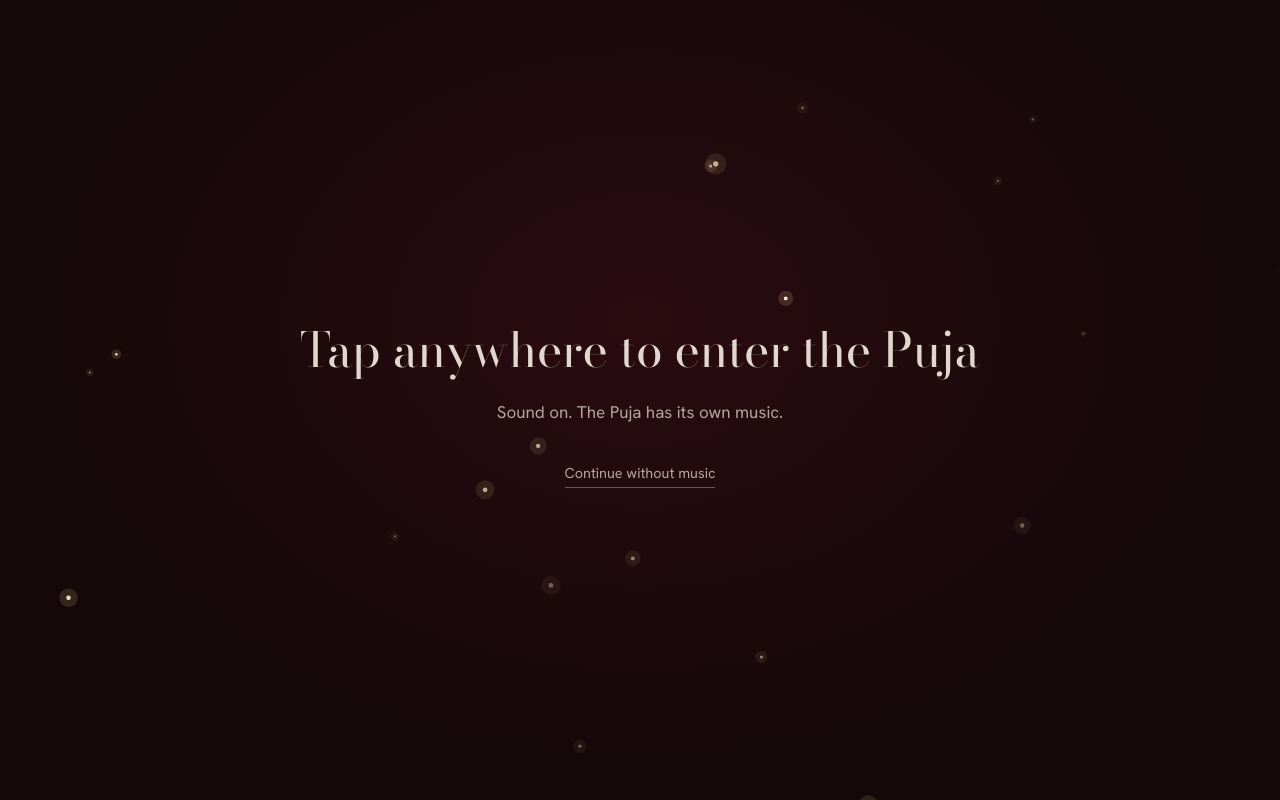
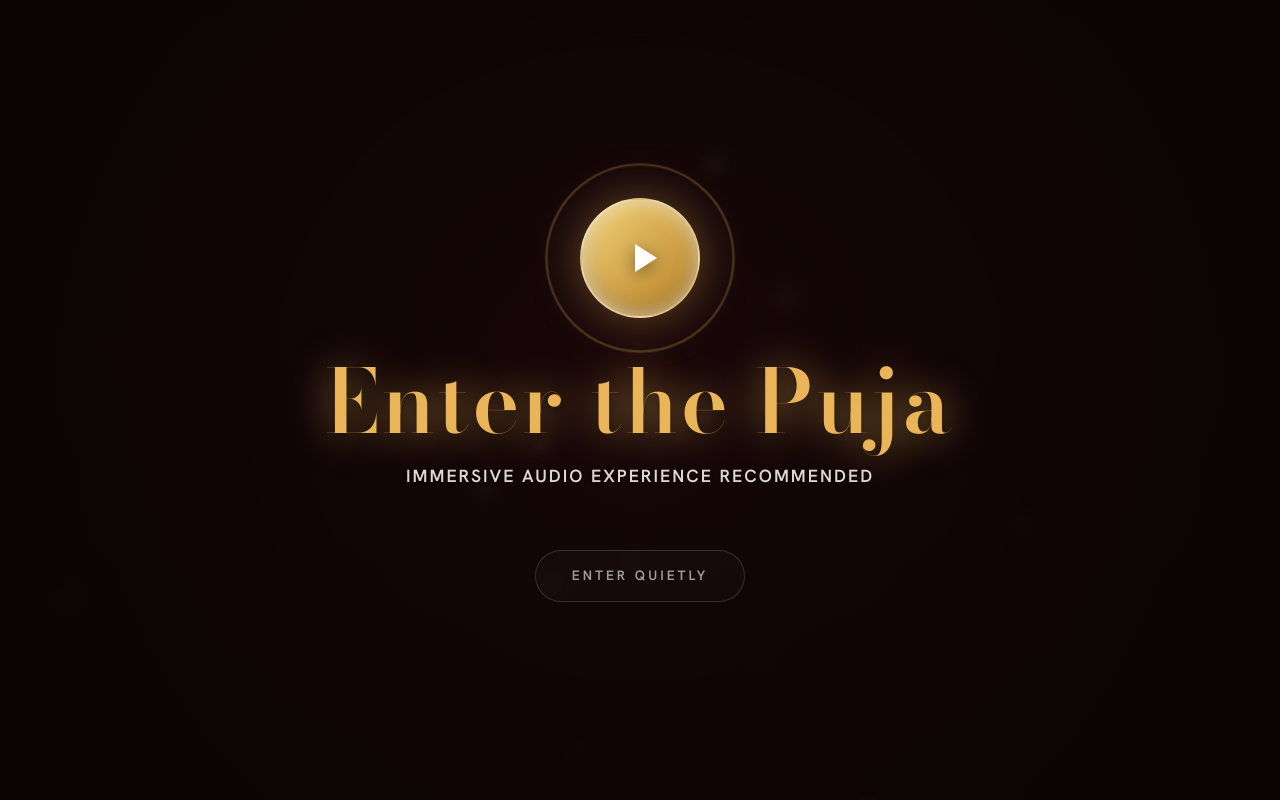
Before and after one commit to Arpan-156/pujo, a React (Vite) app: page / in a window 1280 px wide. Built offline with nearby package versions, Linux system fonts and the light colour scheme; a web font is replaced by a local one.

Commit message:
feat: enhance Loader component with new tap interface and improved styles

```diff
--- /dev/null
+++ b/fix_entrance_css2.cjs
@@ -0,0 +1,6 @@
+const fs = require('fs');
+let css = fs.readFileSync('src/styles/entrance.css', 'utf8');
+
+css = css.replace('.tap-skip:hover::before { transform: translateX(100%); } 50% { opacity: 1; } }', '.tap-skip:hover::before { transform: translateX(100%); }');
+
+fs.writeFileSync('src/styles/entrance.css', css, 'utf8');
--- a/src/components/Entrance.tsx
+++ b/src/components/Entrance.tsx
@@ -54,9 +54,19 @@ export function Loader({ onDone }: { onDone: () => void }) {
         <p className="loader-pct">{pct}%</p>
       </div>
       <div className={`loader-tap ${needsTap ? 'in' : ''}`}>
-        <p className="tap-main">Tap anywhere to enter the Puja</p>
-        <p className="tap-sub">Sound on. The Puja has its own music.</p>
-        <button className="tap-skip" onClick={(e) => { e.stopPropagation(); enter(false); }}>Continue without music</button>
+        <div className="tap-ring-wrap">
+          <div className="tap-ring"></div>
+          <div className="tap-ring-inner">
+             <svg viewBox="0 0 24 24" className="tap-play"><path fill="currentColor" d="M8 5v14l11-7z"/></svg>
+          </div>
+        </div>
+        <div className="tap-content">
+          <h2 className="tap-main">Enter the Puja</h2>
+          <p className="tap-sub">Immersive audio experience recommended</p>
+        </div>
+        <button className="tap-skip" onClick={(e) => { e.stopPropagation(); enter(false); }}>
+          Enter quietly
+        </button>
       </div>
     </div>
   );
--- a/src/styles/entrance.css
+++ b/src/styles/entrance.css
@@ -9,13 +9,40 @@
 .loader-bar { width: min(240px, 60vw); height: 2px; background: rgba(233, 181, 88, 0.2); overflow: hidden; }
 .loader-bar span { display: block; height: 100%; background: var(--gold); transform-origin: left; transition: transform 0.12s linear; }
 .loader-pct { font-variant-numeric: tabular-nums; color: var(--gold); font-size: 0.85rem; }
-.loader-tap { position: absolute; inset: 0; z-index: 2; display: flex; flex-direction: column; align-items: center; justify-content: center; gap: 10px; opacity: 0; pointer-events: none; transition: opacity 0.7s; padding: 24px; }
+.loader-tap { position: absolute; inset: 0; z-index: 2; display: flex; flex-direction: column; align-items: center; justify-content: center; gap: 40px; opacity: 0; pointer-events: none; transition: opacity 0.7s; padding: 24px; background: radial-gradient(circle at center, rgba(15, 5, 6, 0.6) 0%, rgba(10, 3, 4, 0.95) 100%); backdrop-filter: blur(8px); }
 .loader-tap.in { opacity: 1; pointer-events: auto; }
-.tap-main { font-family: var(--f-display); font-size: clamp(1.6rem, 5vw, 3rem); animation: pulse 2.4s ease-in-out infinite; }
-.tap-sub { color: var(--mute); }
-.tap-skip { margin-top: 26px; color: var(--mute); border-bottom: 1px solid var(--line-2); padding-bottom: 2px; font-size: 0.9rem; }
-.tap-skip:hover { color: var(--shankha); }
-@keyframes pulse { 0%, 100% { opacity: 0.75; } 50% { opacity: 1; } }
+
+.tap-ring-wrap { position: relative; width: 120px; height: 120px; display: flex; align-items: center; justify-content: center; border-radius: 50%; cursor: pointer; transition: transform 0.5s cubic-bezier(0.34, 1.56, 0.64, 1); }
+.tap-ring-wrap:hover { transform: scale(1.15) translateY(-5px); }
+.tap-ring-wrap:active { transform: scale(0.95); }
+
+.tap-ring { position: absolute; inset: -20px; border-radius: 50%; border: 2px solid rgba(233, 181, 88, 0.4); animation: tap-ripple 2.5s cubic-bezier(0.21, 0.53, 0.56, 0.8) infinite; pointer-events: none; }
+.tap-ring::after { content: ''; position: absolute; inset: -20px; border-radius: 50%; border: 1px solid rgba(233, 181, 88, 0.2); animation: tap-ripple 2.5s cubic-bezier(0.21, 0.53, 0.56, 0.8) infinite; animation-delay: 1.25s; }
+
+.tap-ring-inner { width: 100%; height: 100%; background: linear-gradient(135deg, rgba(255, 222, 130, 0.95) 0%, rgba(212, 149, 39, 0.85) 100%); border-radius: 50%; display: flex; align-items: center; justify-content: center; box-shadow: 0 0 50px rgba(233, 181, 88, 0.4), inset 0 0 20px rgba(255, 255, 255, 0.6), inset 0 -10px 20px rgba(0,0,0,0.2); border: 2px solid rgba(255, 255, 255, 0.4); position: relative; z-index: 2; transition: all 0.3s ease; }
+.tap-ring-wrap:hover .tap-ring-inner { box-shadow: 0 15px 60px rgba(233, 181, 88, 0.6), inset 0 0 30px rgba(255, 255, 255, 0.8); border-color: rgba(255, 255, 255, 0.8); }
+
+.tap-play { width: 48px; height: 48px; color: #fff; margin-left: 6px; filter: drop-shadow(0 4px 8px rgba(0,0,0,0.4)); transition: transform 0.3s ease; }
+.tap-ring-wrap:hover .tap-play { transform: scale(1.1); }
+
+@keyframes tap-ripple {
+  0% { transform: scale(0.6); opacity: 1; }
+  100% { transform: scale(2.2); opacity: 0; }
+}
+
+.tap-content { text-align: center; display: flex; flex-direction: column; gap: 16px; position: relative; z-index: 2; }
+.tap-main { font-family: var(--f-display); font-size: clamp(3rem, 8vw, 5.5rem); color: var(--gold); text-shadow: 0 0 40px rgba(233, 181, 88, 0.7), 0 4px 10px rgba(0,0,0,0.5); animation: float-text 5s ease-in-out infinite; letter-spacing: 3px; line-height: 1; margin: 0; }
+.tap-sub { color: var(--shankha); font-size: clamp(0.9rem, 2vw, 1.1rem); opacity: 0.9; letter-spacing: 2px; margin: 0; text-transform: uppercase; font-weight: 600; text-shadow: 0 2px 4px rgba(0,0,0,0.5); }
+
+@keyframes float-text {
+  0%, 100% { transform: translateY(0); }
+  50% { transform: translateY(-12px); text-shadow: 0 15px 50px rgba(233, 181, 88, 0.9), 0 8px 20px rgba(0,0,0,0.4); }
+}
+
+.tap-skip { margin-top: 20px; color: rgba(255,255,255,0.6); border: 1px solid rgba(255,255,255,0.15); padding: 14px 36px; font-size: 0.85rem; border-radius: 40px; transition: all 0.4s cubic-bezier(0.165, 0.84, 0.44, 1); text-transform: uppercase; letter-spacing: 3px; background: rgba(255,255,255,0.02); cursor: pointer; position: relative; overflow: hidden; font-weight: bold; }
+.tap-skip::before { content: ''; position: absolute; inset: 0; background: linear-gradient(90deg, transparent, rgba(255,255,255,0.1), transparent); transform: translateX(-100%); transition: transform 0.6s; }
+.tap-skip:hover { color: #fff; background: rgba(255,255,255,0.08); border-color: rgba(255,255,255,0.4); transform: translateY(-3px); box-shadow: 0 15px 30px rgba(0,0,0,0.3); }
+.tap-skip:hover::before { transform: translateX(100%); }
 
 /* ---------- intro ---------- */
 .intro { position: fixed; inset: 0; z-index: 190; background: var(--ink); display: grid; place-items: center; overflow: hidden; transition: opacity 0.9s; }
```
Also changed, not shown: fix_entrance.cjs (added, +21 -0 lines), fix_entrance_css.cjs (added, +47 -0 lines).
